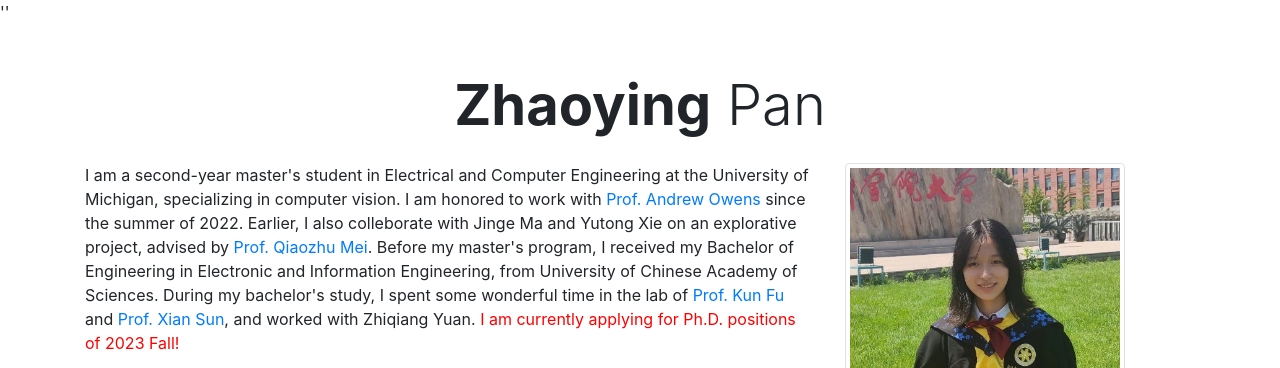
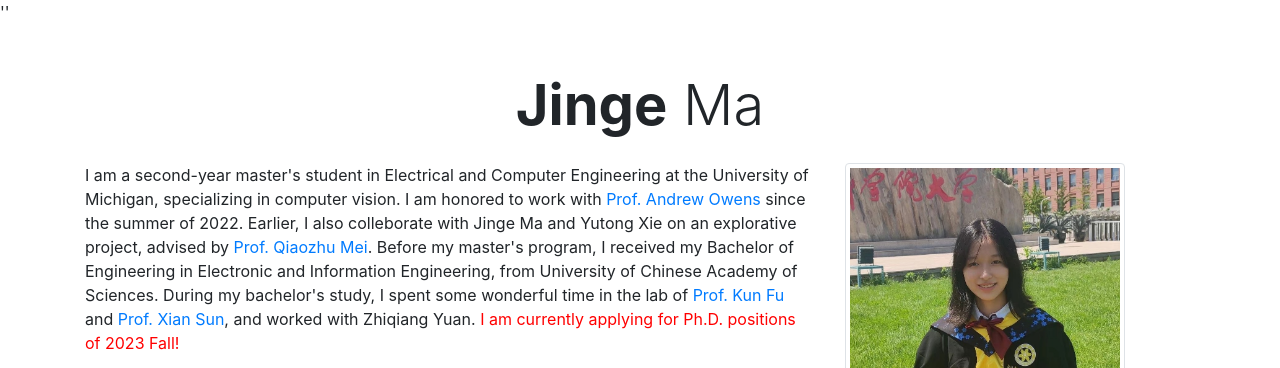
Before and after one commit to jingema99/jingema.github.io, a plain HTML site: page index.html in a window 1280 px wide. Shown: the top 368 px of the page. Drawn offline with nearby package versions, Linux system fonts and the light colour scheme.

Commit message:
Update index.html

```diff
--- a/index.html
+++ b/index.html
@@ -20,7 +20,7 @@
     <div class="container">
         <div class="row" style="margin-top: 3em;">
             <div class="col-sm-12" style="margin-bottom: 1em;">
-            <h3 class="display-4" style="text-align: center;"><span style="font-weight: bold;">Zhaoying</span> Pan</h3>
+            <h3 class="display-4" style="text-align: center;"><span style="font-weight: bold;">Jinge</span> Ma</h3>
             </div>
             <br>
             <div class="col-md-8" style="">
```
